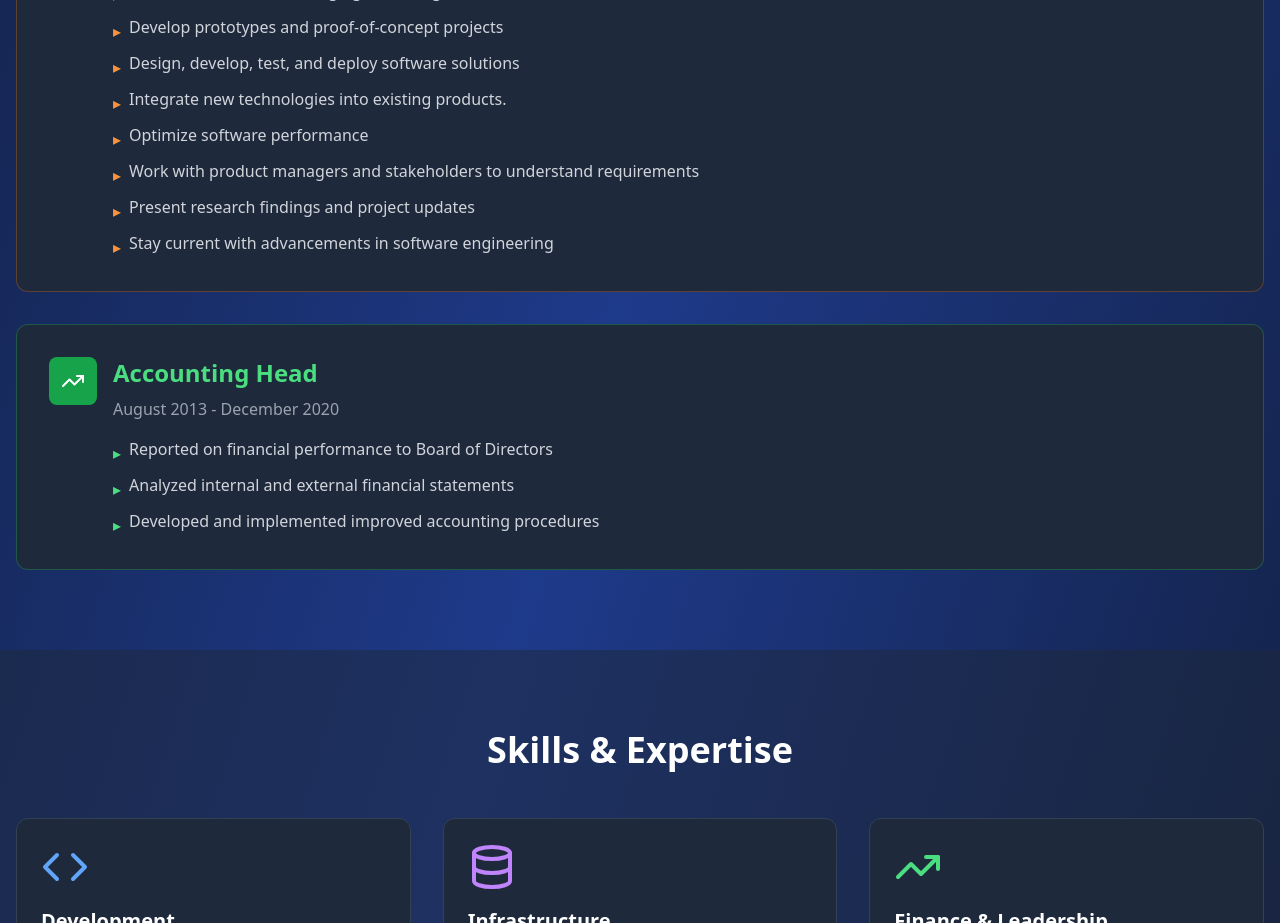
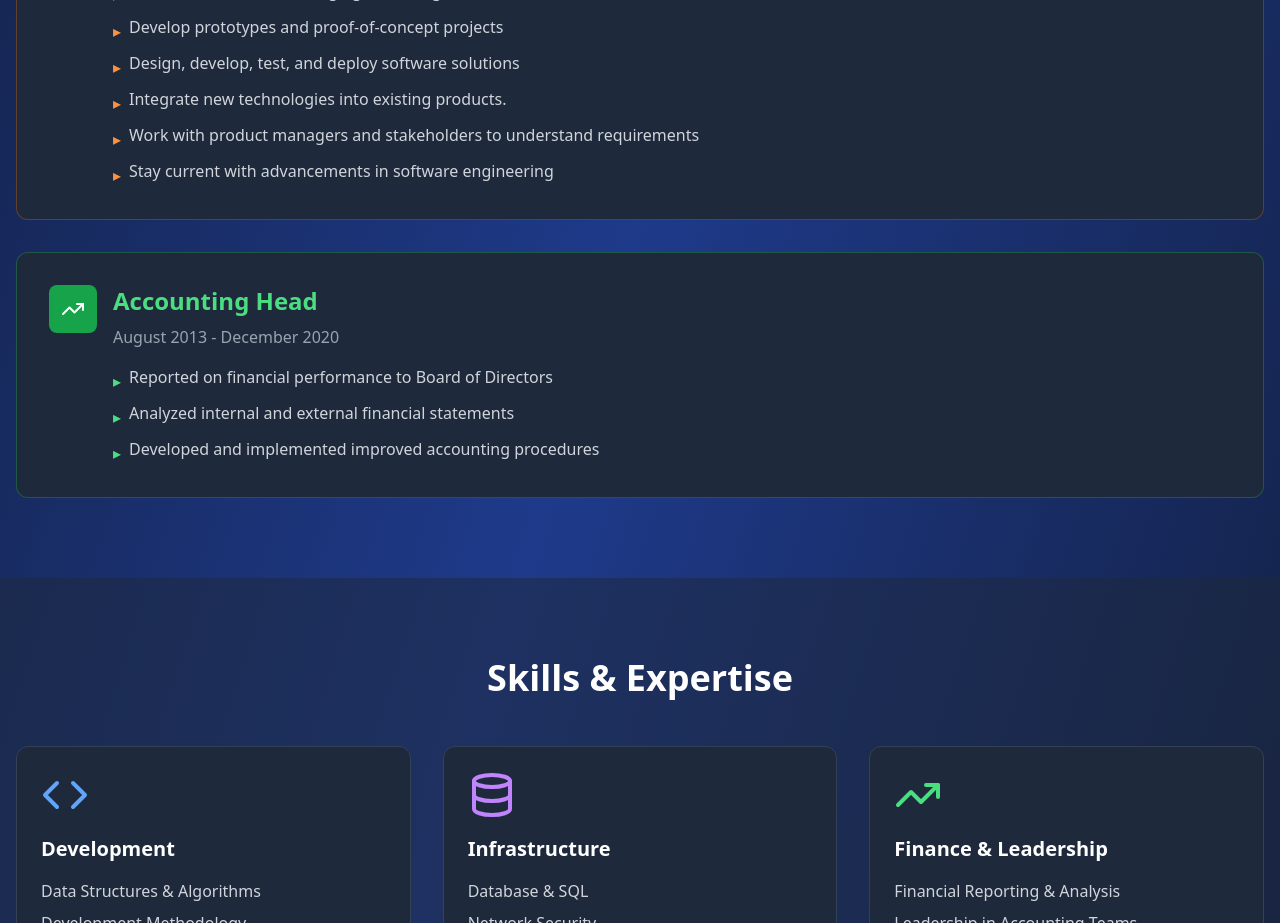
Before and after one commit to markiedelcoro-mac/my-portfolio, a React (Create React App) app: page / in a window 1280 px wide. Shown: the part 1800-2723 px from the top of the page. Built offline with nearby package versions, Linux system fonts and the light colour scheme.

Commit message:
Remove Activities from R&D Work Experiences

```diff
--- a/src/App.js
+++ b/src/App.js
@@ -196,15 +196,7 @@ export default function Portfolio() {
                     </li>
                     <li className="flex items-start gap-2">
                       <span className="text-orange-400 mt-1">▸</span>
-                      <span>Optimize software performance</span>
-                    </li>
-                      <li className="flex items-start gap-2">
-                      <span className="text-orange-400 mt-1">▸</span>
                       <span>Work with product managers and stakeholders to understand requirements</span>
-                    </li>
-                                        <li className="flex items-start gap-2">
-                      <span className="text-orange-400 mt-1">▸</span>
-                      <span>Present research findings and project updates</span>
                     </li>
                     <li className="flex items-start gap-2">
                       <span className="text-orange-400 mt-1">▸</span>
```
